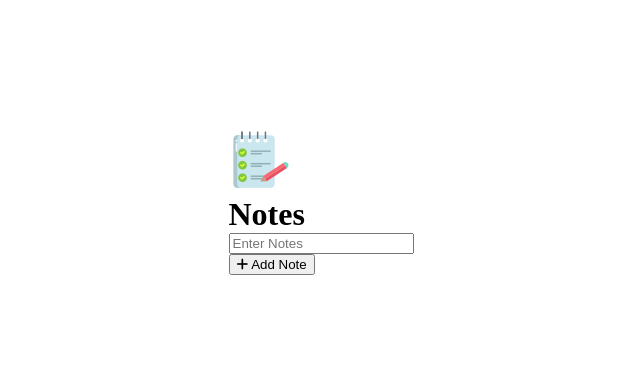
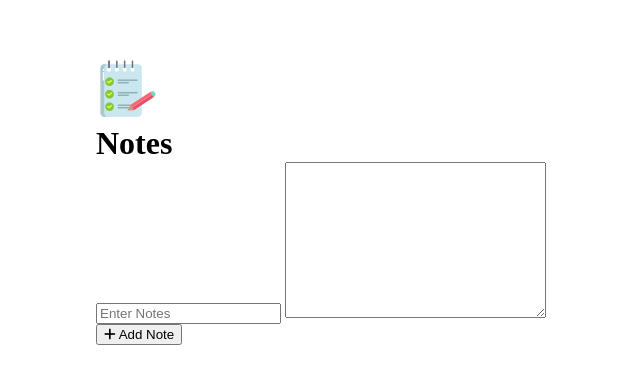
Before and after one commit to WiseyXD/Notes-, a plain HTML site: page index.html in a window 1280 px wide. Shown: the part 199-582 px from the top of the page, without its empty margins (319-959 px from the left). Drawn offline with Linux system fonts and the light colour scheme.

Commit message:
Styling is going on

```diff
--- a/index.html
+++ b/index.html
@@ -20,7 +20,8 @@
             <div class="writeSomething">
              <form action="">
                  <div class="formControll">
-                     <input type="text" name="inputName" id="inputText" placeholder="Enter Notes">
+                     <input type="textarea" name="inputName" id="inputText" placeholder="Enter Notes">
+                     <textarea name="" id="" cols="30" rows="10"></textarea>
                  </div>
                  <div class="aryan">
                      <button><i class="fa-solid fa-plus"></i> Add Note</button>
```
